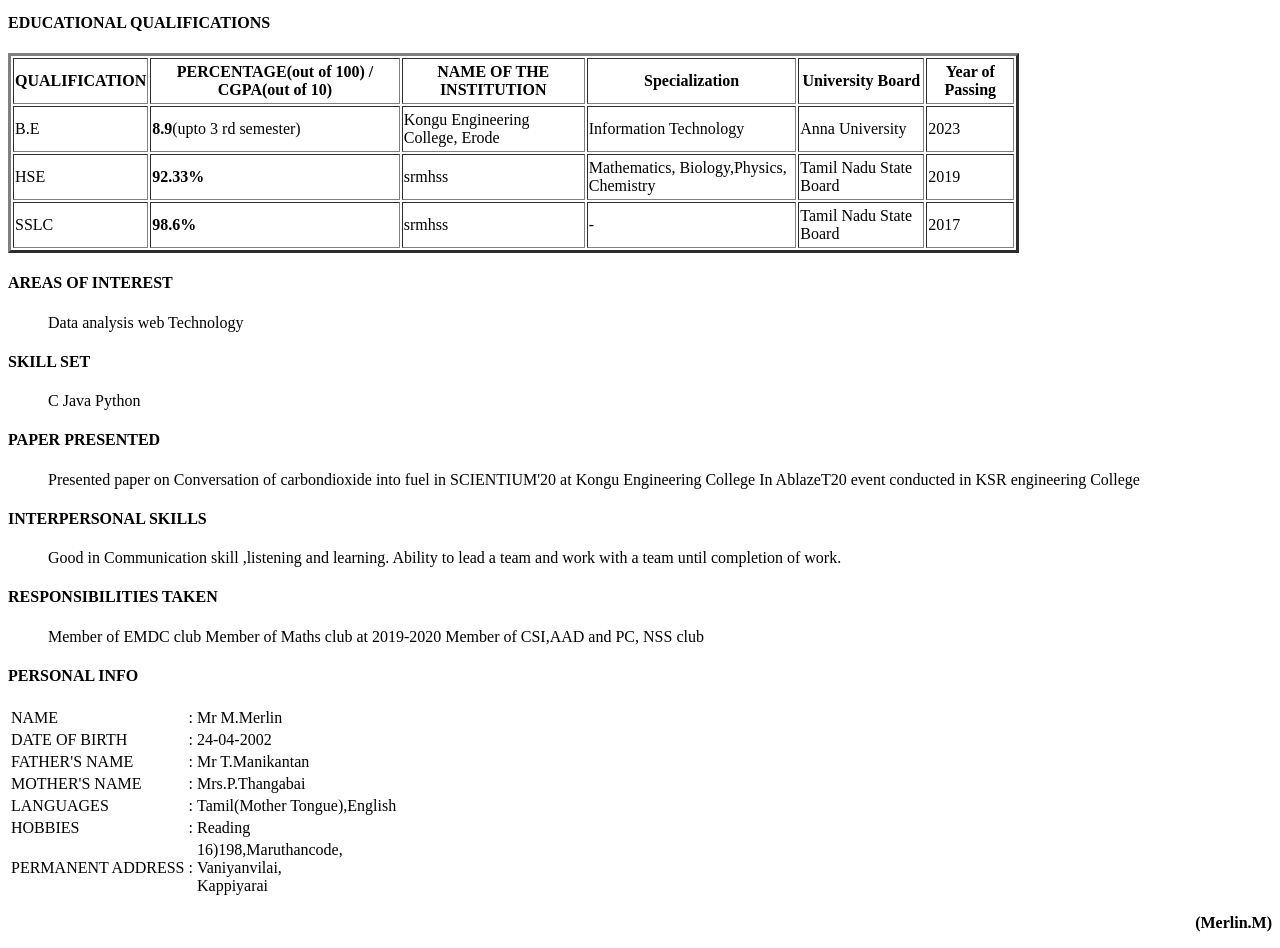
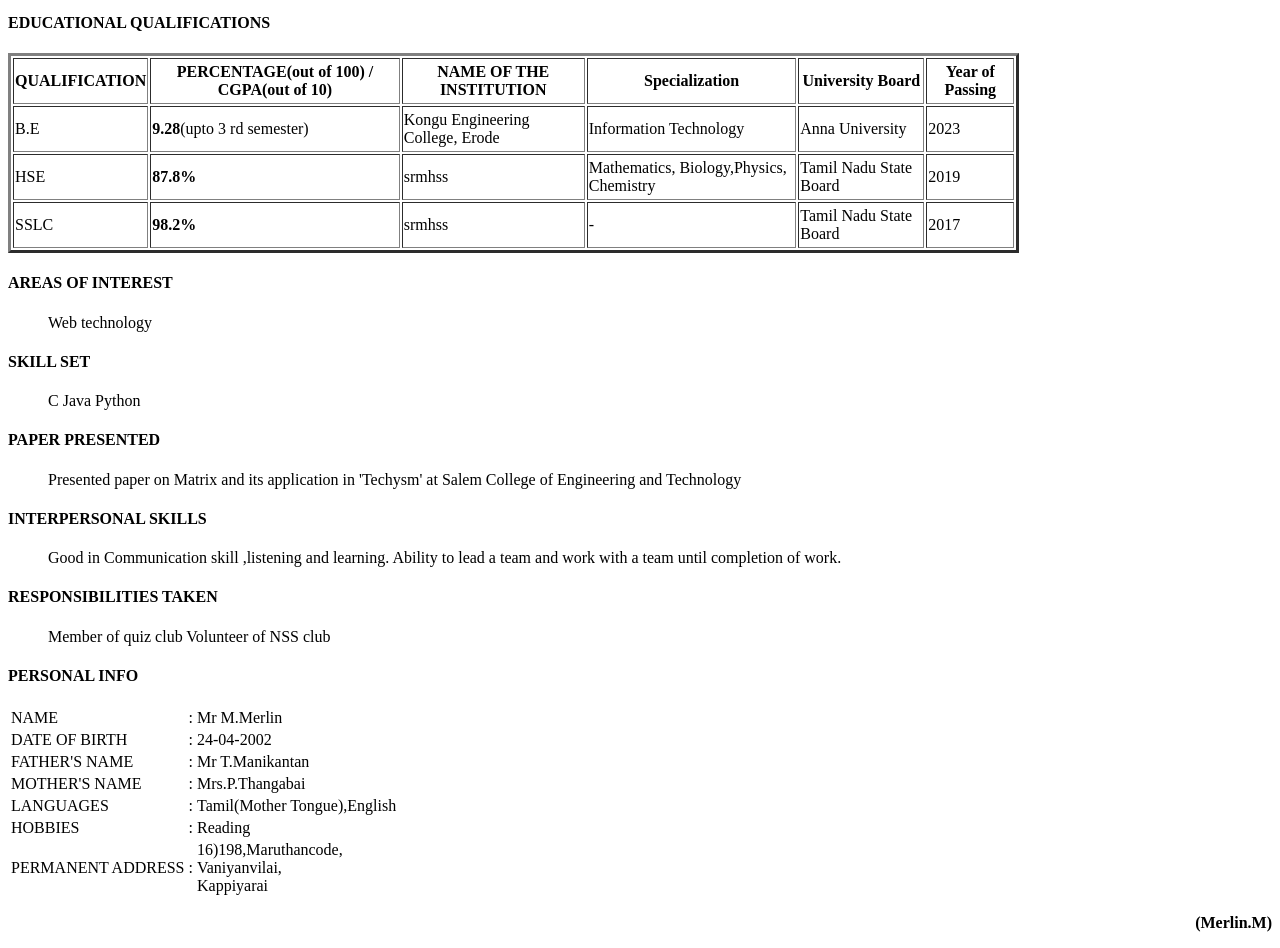
Before and after one commit to MERLIN19ITR046/res, a plain HTML site: page index.html in a window 1280 px wide. Shown: the part 360-1308 px from the top of the page. Drawn offline with Linux system fonts and the light colour scheme.

Commit message:
Add files via upload

```diff
--- a/index.html
+++ b/index.html
@@ -1,7 +1,7 @@
 <html>
     <head>
         <title>19ITR049 RESUME</title>
-        <h3 align="right">Merlin .s<br> merlinm.19it@kongu.edu <br>9500534278<br> <img src="./image/image/photo.jpeg" alt="" width="200" height="200"> </h3>
+        <h3 align="right">Merlin .s<br> merlinm.19it@kongu.edu <br>9443457137<br> <img src="/image/photo.jpeg" alt="" width="200" height="200"> </h3>
         <h4 >CAREER OBJECTIVE</h4>
         <p >&emsp14;&emsp14;&emsp14;To acquire knowledge and skills in the field of Information Technology to use them wisely for the further development in the field
         </p>
@@ -15,19 +15,19 @@
             <th>University Board</th>
             <th>Year of Passing</th></tr>
             <tr><td>B.E </td>
-            <td><b>8.9</b>(upto 3 rd semester)</td>
+            <td><b>9.28</b>(upto 3 rd semester)</td>
             <td>Kongu Engineering College, Erode  </td>
             <td>Information Technology </td>
             <td>Anna University</td>
             <td>2023</td></tr>
             <tr><td>HSE </td>
-            <td><b>92.33%</b</td>
+            <td><b>87.8%</b</td>
             <td>srmhss </td>
             <td>Mathematics,  Biology,Physics, Chemistry </td>
             <td>Tamil Nadu State Board </td>
             <td>2019</td></tr>
             <tr><td>SSLC </td>
-            <td><b>98.6% </b></td>
+            <td><b>98.2% </b></td>
             <td>srmhss</td>
             <td>-</td>
             <td>Tamil Nadu State Board</td>
@@ -35,8 +35,7 @@
         </table>
         <h4>AREAS OF INTEREST  </h4>
         <ul>
-            Data analysis
-            web Technology
+            Web technology
         </ul>
         <h4>SKILL SET </h4>
     <ul>
@@ -47,8 +46,7 @@
     </ul>
     <h4>PAPER PRESENTED</h4>
     <ul>
-        Presented paper on Conversation of carbondioxide into fuel in SCIENTIUM'20 at Kongu Engineering College
-        In AblazeT20 event conducted in KSR engineering College
+        Presented paper on Matrix and its application in 'Techysm' at Salem College of Engineering and Technology
  </ul>
     <h4>INTERPERSONAL SKILLS</h4>
     <ul>
@@ -57,9 +55,8 @@
 </ul>
 <h4> RESPONSIBILITIES TAKEN</h4>
 <ul>
-    Member of EMDC club
-    Member of Maths club at 2019-2020
-    Member of CSI,AAD and PC, NSS club
+    Member of quiz club
+    Volunteer of NSS club
 </ul>
 <h4> PERSONAL INFO</h4>
 <table>
```
